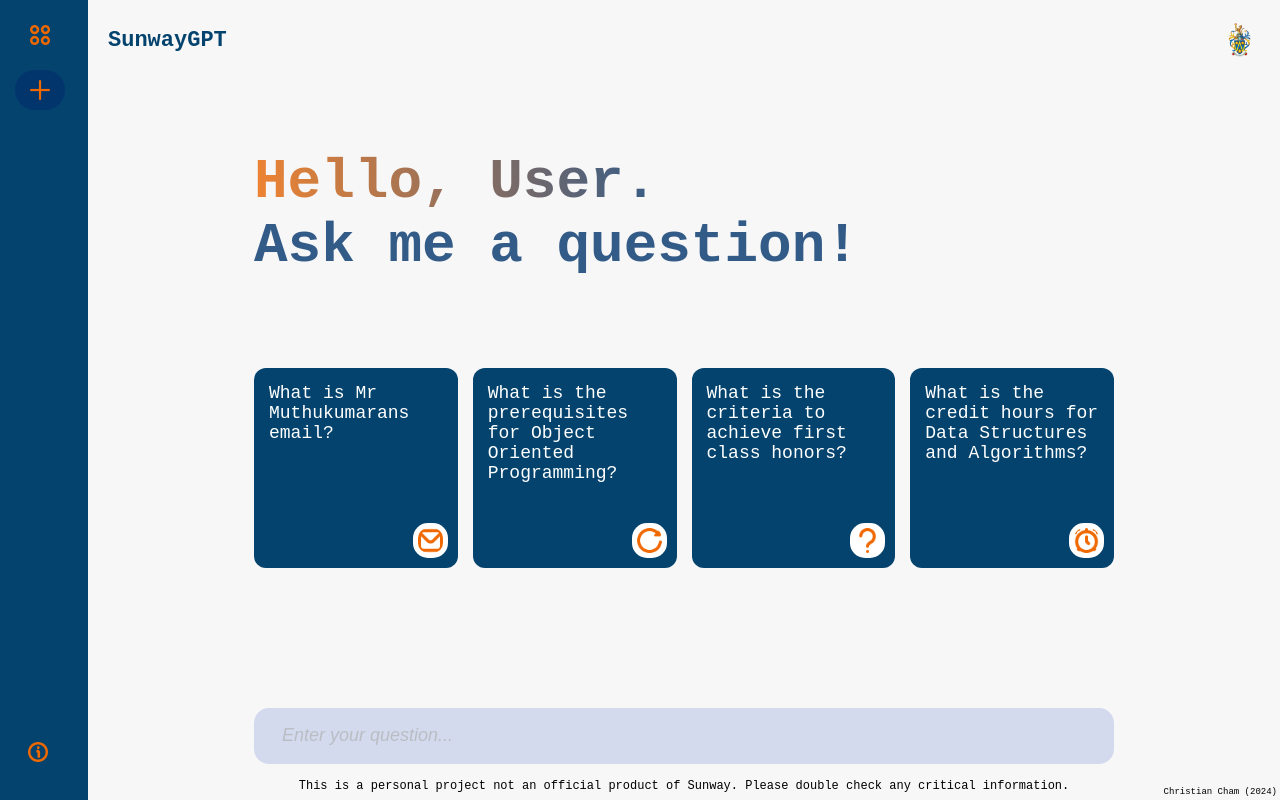
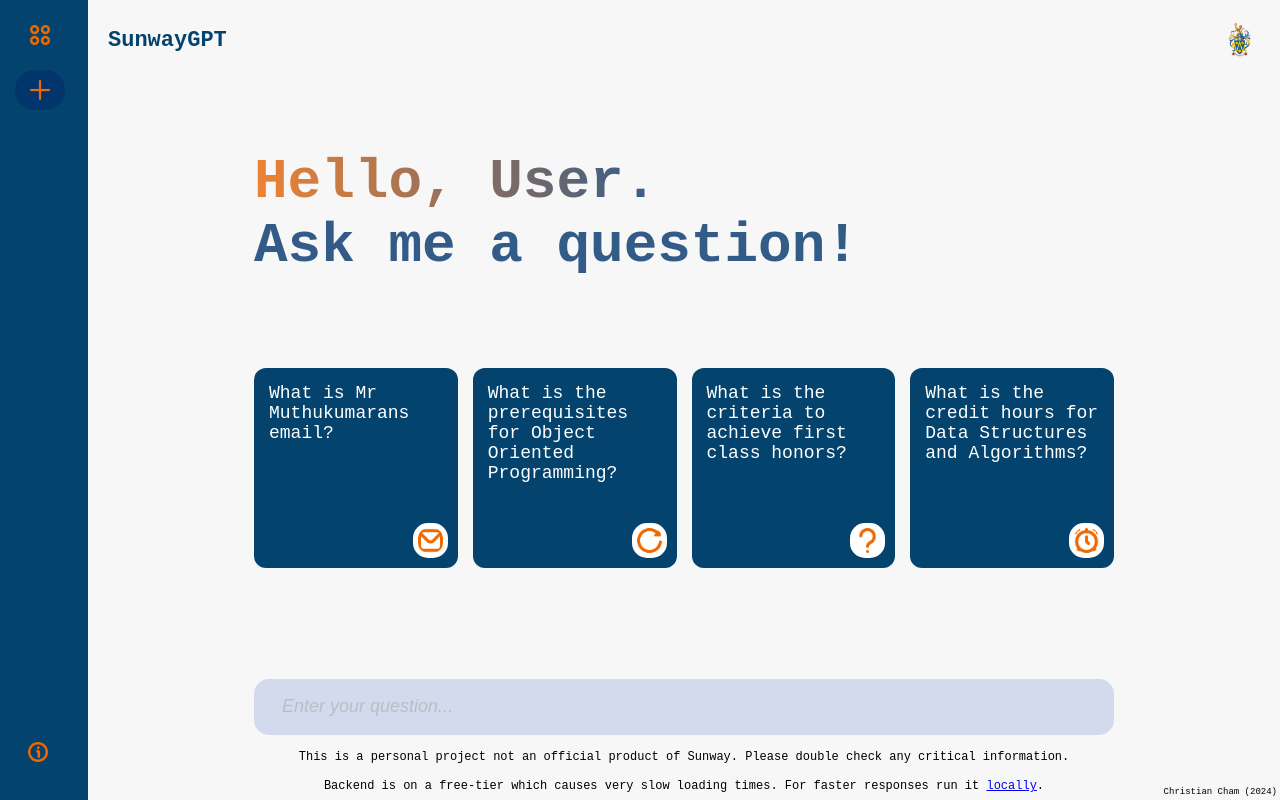
Before and after one commit to ocsii/Capstone-Frontend-React, a React (Vite) app: page / in a window 1280 px wide. Built offline with nearby package versions, Linux system fonts and the light colour scheme.

Commit message:
Add disclaimer

```diff
--- a/src/components/Main/Main.css
+++ b/src/components/Main/Main.css
@@ -160,7 +160,18 @@
     background-color: var(--sunway-blue);
     color: white;
     font-weight: 1000;
+
+    position: relative;
 }
+
+
+/* .disclaimer {
+    position: absolute;
+    top: 100px;
+    font-size: 12px;
+    text-align: center;
+
+} */
 
 .result img {
     width: 40px;
--- a/src/components/Main/Main.jsx
+++ b/src/components/Main/Main.jsx
@@ -79,8 +79,6 @@ const Main = () => {
                 </p>
               </div>
               <div className="result-data">
-                {/* <img src={assets.icon_prerequisite} alt="" /> */}
-
                 {loading ? (
                   <div className="loader">
                     <hr />
@@ -119,6 +117,18 @@ const Main = () => {
             This is a personal project not an official product of Sunway. Please
             double check any critical information.
           </p>
+          <p className="bottom-info">
+            Backend is on a free-tier which causes very slow loading times. For
+            faster responses run it{" "}
+            <a
+              href="https://github.com/ocsii/Capstone-Backend-Fine-Tuning"
+              target="_blank"
+              rel="noopener noreferrer"
+            >
+              locally
+            </a>
+            .
+          </p>
         </div>
       </div>
       <p className="bottom-info-name"> Christian Cham (2024) </p>
```
